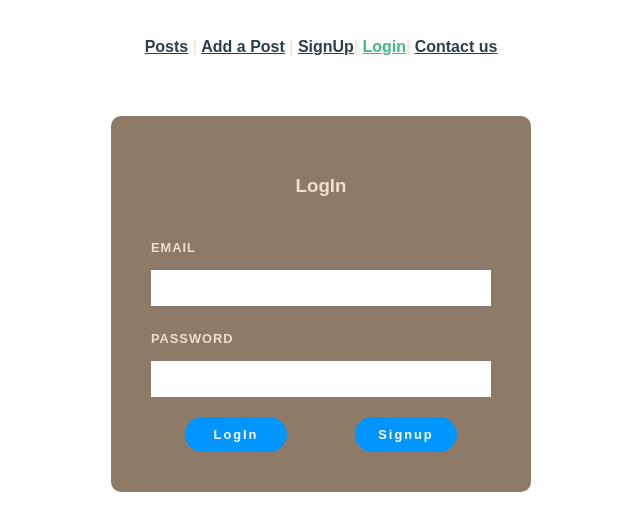
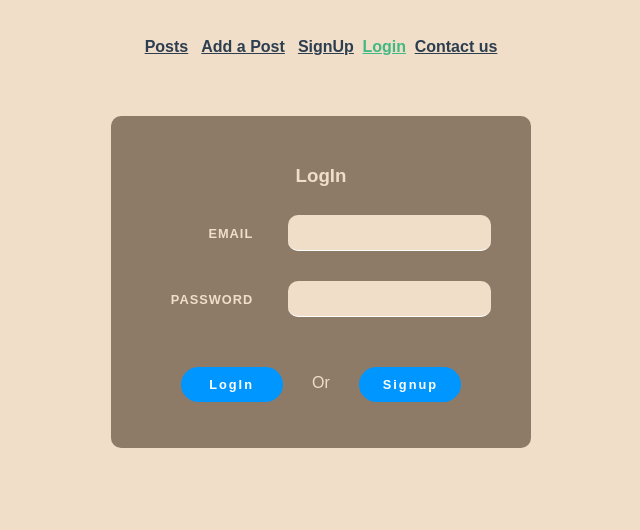
Before and after one commit to JuhanPauklin/WAD-HW4, a Vue app: page /api/login in a window 1280 px wide. Shown: the top 530 px of the page, without its empty margins (319-959 px from the left). Built offline with nearby package versions, Linux system fonts and the light colour scheme.

Commit message:
login page + refactoring

```diff
--- a/src/App.vue
+++ b/src/App.vue
@@ -61,6 +61,14 @@ export default {
   color: var(--secondary-color);
 }
 
+body {
+  background-color: var(--secondary-color);
+}
+
+input {
+  background-color: var(--secondary-color);
+}
+
 nav {
   padding: 30px;
 }
@@ -87,6 +95,8 @@ button{
 }
 .container {
   display: flex;
-  justify-content: center;
+  flex-direction: row;
+  justify-content: space-between;
+  padding: 10px;
 }
 </style>
--- a/src/views/APost.vue
+++ b/src/views/APost.vue
@@ -105,18 +105,13 @@ input {
   border-radius: 10px;
 }
 button {
-  background: rgb(8, 110, 110);
+  background: var(--button-color);
   border: 0;
   padding: 10px 20px;
   margin-top: 20px;
   color: white;
   border-radius: 20px;
 }
-.container {
-  display: flex;
-  flex-direction: row;
-  justify-content: space-between;
-  padding: 10px;
-}
+
 
 </style>
--- a/src/views/AddPost.vue
+++ b/src/views/AddPost.vue
@@ -1,7 +1,7 @@
 <template>
   <div class="form">
     <h3>Add a Post</h3>
-    <div class="post-body">
+    <div class="container">
       <label for="body">Body</label>
       <input name="body" type="text" id="body" required v-model="post.body" />
     </div>
@@ -63,12 +63,6 @@ export default {
   padding: 30px;
   border-radius: 10px;
 }
-.post-body {
-  display: flex;
-  flex-direction: row;
-  justify-content: space-between;
-  padding: 10px;
-}
 h3 {
   text-align: center;
   color: var(--secondary-color);
--- a/src/views/LogIn.vue
+++ b/src/views/LogIn.vue
@@ -1,12 +1,17 @@
 <template>
   <div class="form">
     <h3>LogIn</h3>
-    <label for="email">Email</label>
-    <input type="email" name="email"  required v-model="email">
-    <label for="password">Password</label>
-    <input type="password" name="password" required v-model="password">
+    <div class="container">
+      <label for="email">Email</label>
+      <input type="email" name="email"  required v-model="email">
+    </div>
+    <div class="container">
+      <label for="password">Password</label>
+      <input type="password" name="password" required v-model="password">
+    </div>
     <div class="container">
       <button @click="LogIn"  class="center">LogIn</button>
+      <p>Or</p>
       <button @click='this.$router.push("/api/signup")' class="center">Signup</button>
     </div>
   </div>
@@ -55,7 +60,7 @@ LogIn() {
   margin: 30px auto;
   background: var(--primary-color);
   text-align: left;
-  padding: 40px;
+  padding: 30px;
   border-radius: 10px;
 }
 h3 {
@@ -65,11 +70,13 @@ h3 {
 label {
   color: var(--secondary-color);
   display: inline-block;
-  margin: 25px 0 15px;
+  margin: auto 35px auto 15px;
   font-size: 0.8em;
   text-transform: uppercase;
   letter-spacing: 1px;
   font-weight: bold;
+  width: 150px;
+  text-align: right;
 }
 input {
   display: block;
@@ -79,6 +86,7 @@ input {
   border: none;
   border-bottom: 1px solid white;
   color: blue;
+  border-radius: 10px;
 }
 button {
   background: var(--button-color);
@@ -100,5 +108,10 @@ button {
 .container {
   display: flex;
   justify-content: center;
+  margin-top: 10px;
+}
+
+p {
+  margin-top: 27px;
 }
 </style>
```
